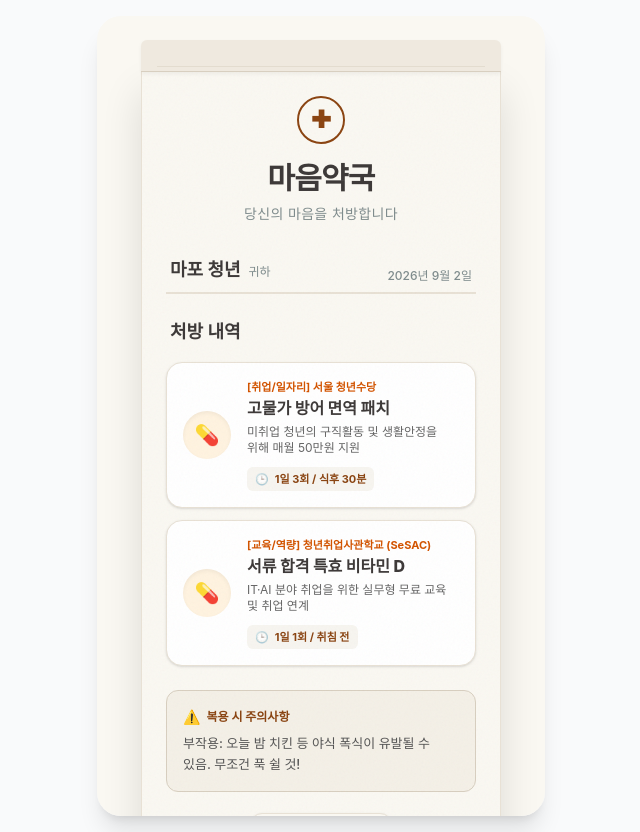
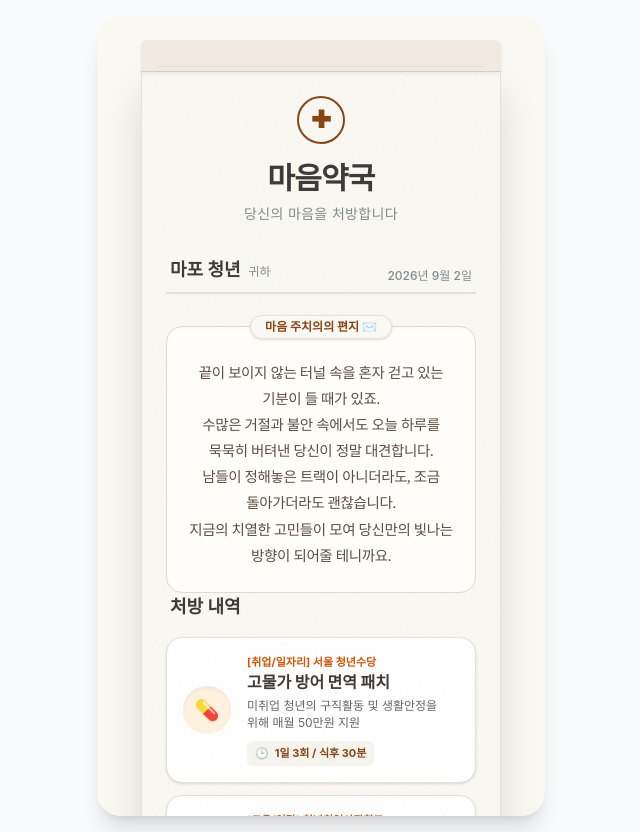
Before and after one commit to dayainow/youthrx-app, a React (Vite) app: page /1 in a window 1280 px wide. Shown: the whole page, without its empty margins (319-959 px from the left). Built offline with nearby package versions, Linux system fonts and the light colour scheme; a web font is replaced by a local one.

Commit message:
style: move comforting letter to top of prescription and enhance typography

```diff
--- a/src/components/ResultScreen.tsx
+++ b/src/components/ResultScreen.tsx
@@ -111,6 +111,16 @@ export const ResultScreen = ({ policies, userEmotion, userConcern, onReset }: Pr
               <span className="text-xs font-medium text-[#7F8C8D]">{dateStr}</span>
             </div>
 
+            {/* Comforting Quote Letter */}
+            <div className="mt-4 mb-8 px-5 py-6 relative bg-[#FFFDF9] rounded-2xl border border-[#E2D9C8] shadow-[inset_0_2px_10px_rgba(0,0,0,0.02)]">
+              <div className="absolute -top-3 left-1/2 -translate-x-1/2 bg-[#FAF8F2] px-3.5 py-0.5 text-[12px] font-bold text-[#8B4513] border border-[#E8E1D5] rounded-full shadow-sm whitespace-nowrap">
+                마음 주치의의 편지 ✉️
+              </div>
+              <p className="mt-2 text-[14.5px] font-serif text-[#5C4D43] font-medium tracking-tight text-[#4A4543] leading-[1.8] break-keep tracking-tight text-center">
+                {getComfortLetter()}
+              </p>
+            </div>
+
             {/* Prescription List (Toss Style) */}
             <div className="mb-2">
               <h3 className="font-bold text-lg text-[#3E3A39] mb-4 px-1">처방 내역</h3>
@@ -166,15 +176,7 @@ export const ResultScreen = ({ policies, userEmotion, userConcern, onReset }: Pr
               </div>
             </div>
 
-            {/* Comforting Quote Letter */}
-            <div className="mt-8 px-5 py-6 relative bg-white/60 rounded-2xl border border-[#E8E1D5] shadow-[inset_0_2px_10px_rgba(0,0,0,0.02)]">
-              <div className="absolute -top-3 left-1/2 -translate-x-1/2 bg-[#FAF8F2] px-3.5 py-0.5 text-[12px] font-bold text-[#8B4513] border border-[#E8E1D5] rounded-full shadow-sm whitespace-nowrap">
-                마음 주치의의 편지 ✉️
-              </div>
-              <p className="mt-2 text-[13px] font-serif text-[#4A4543] leading-[1.8] break-keep tracking-tight text-center">
-                {getComfortLetter()}
-              </p>
-            </div>
+
 
             {/* Footer */}
             <div className="mt-6 pt-6 border-t border-dashed border-[#D8CFC0] relative flex items-center justify-center">
--- a/src/pages/MobileResultPage.tsx
+++ b/src/pages/MobileResultPage.tsx
@@ -132,6 +132,16 @@ export const MobileResultPage = () => {
                   <span className="text-xs font-medium text-[#7F8C8D]">{dateStr}</span>
                 </div>
 
+                {/* Comforting Quote Letter */}
+                <div className="mt-8 px-5 py-6 relative bg-[#FFFDF9] rounded-2xl border border-[#E2D9C8] shadow-[inset_0_2px_10px_rgba(0,0,0,0.02)]">
+                  <div className="absolute -top-3 left-1/2 -translate-x-1/2 bg-[#FAF8F2] px-3.5 py-0.5 text-[12px] font-bold text-[#8B4513] border border-[#E8E1D5] rounded-full shadow-sm whitespace-nowrap">
+                    마음 주치의의 편지 ✉️
+                  </div>
+                  <p className="mt-2 text-[14.5px] font-serif text-[#5C4D43] font-medium tracking-tight text-[#4A4543] leading-[1.8] break-keep tracking-tight text-center">
+                    {getComfortLetter()}
+                  </p>
+                </div>
+
                 {/* Prescription List */}
                 <div className="mb-2">
                   <h3 className="font-bold text-lg text-[#3E3A39] mb-4 px-1">처방 내역</h3>
@@ -162,16 +172,6 @@ export const MobileResultPage = () => {
                   <div className="text-[13px] font-medium text-[#555] leading-relaxed break-keep">
                     {getSideEffectText()}
                   </div>
-                </div>
-
-                {/* Comforting Quote Letter */}
-                <div className="mt-8 px-5 py-6 relative bg-white/60 rounded-2xl border border-[#E8E1D5] shadow-[inset_0_2px_10px_rgba(0,0,0,0.02)]">
-                  <div className="absolute -top-3 left-1/2 -translate-x-1/2 bg-[#FAF8F2] px-3.5 py-0.5 text-[12px] font-bold text-[#8B4513] border border-[#E8E1D5] rounded-full shadow-sm whitespace-nowrap">
-                    마음 주치의의 편지 ✉️
-                  </div>
-                  <p className="mt-2 text-[13px] font-serif text-[#4A4543] leading-[1.8] break-keep tracking-tight text-center">
-                    {getComfortLetter()}
-                  </p>
                 </div>
 
                 {/* Footer */}
```
